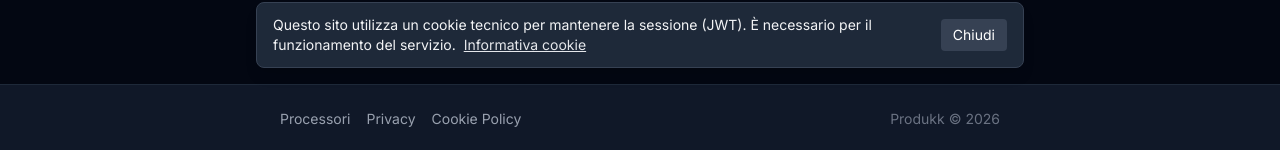
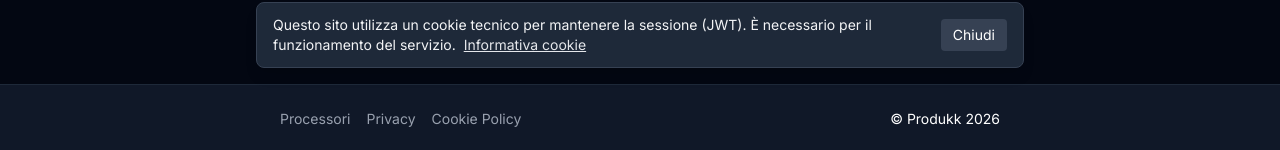
Before and after one commit to jakopo-webdev/produkk, an Angular app in the folder produkk-ui/: page /login in a window 1280 px wide. Shown: the part 716-866 px from the top of the page. Built offline with nearby package versions, Linux system fonts and the light colour scheme.

Commit message:
ui/ux: update footer styles for better visibility and alignment

```diff
--- a/produkk-ui/src/app/layout/footer/footer.html
+++ b/produkk-ui/src/app/layout/footer/footer.html
@@ -3,8 +3,8 @@
     <div class="flex items-center gap-4">
       <a routerLink="/processors" class="hover:text-white">Processori</a>
       <a routerLink="/privacy" class="hover:text-white">Privacy</a>
-      <a routerLink="/cookie-policy" class="hover:text-white">Cookie Policy</a>
+      <a routerLink="/cookie-policy" class="text-center hover:text-white">Cookie Policy</a>
     </div>
-    <div class="text-gray-500">Produkk © 2026</div>
+    <div class="text-white text-center ml-4">© Produkk 2026</div>
   </div>
 </footer>
```
